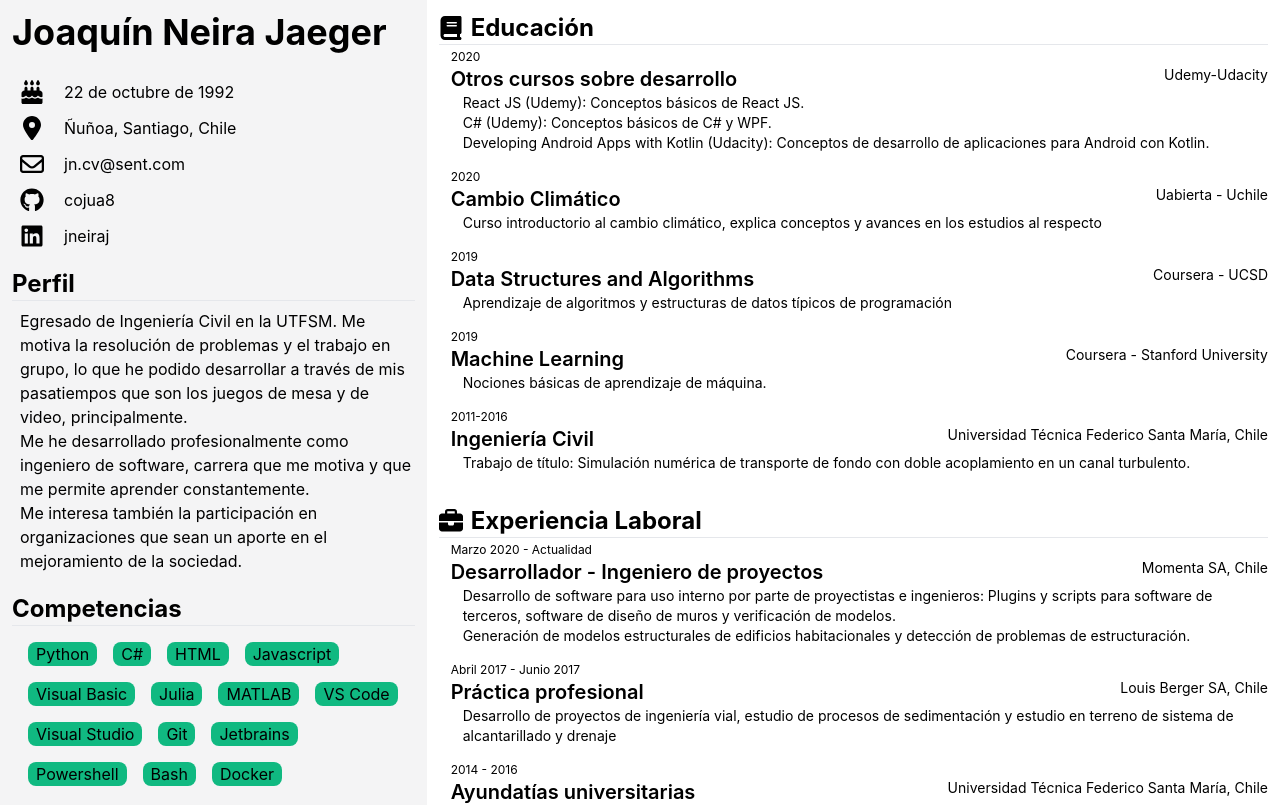
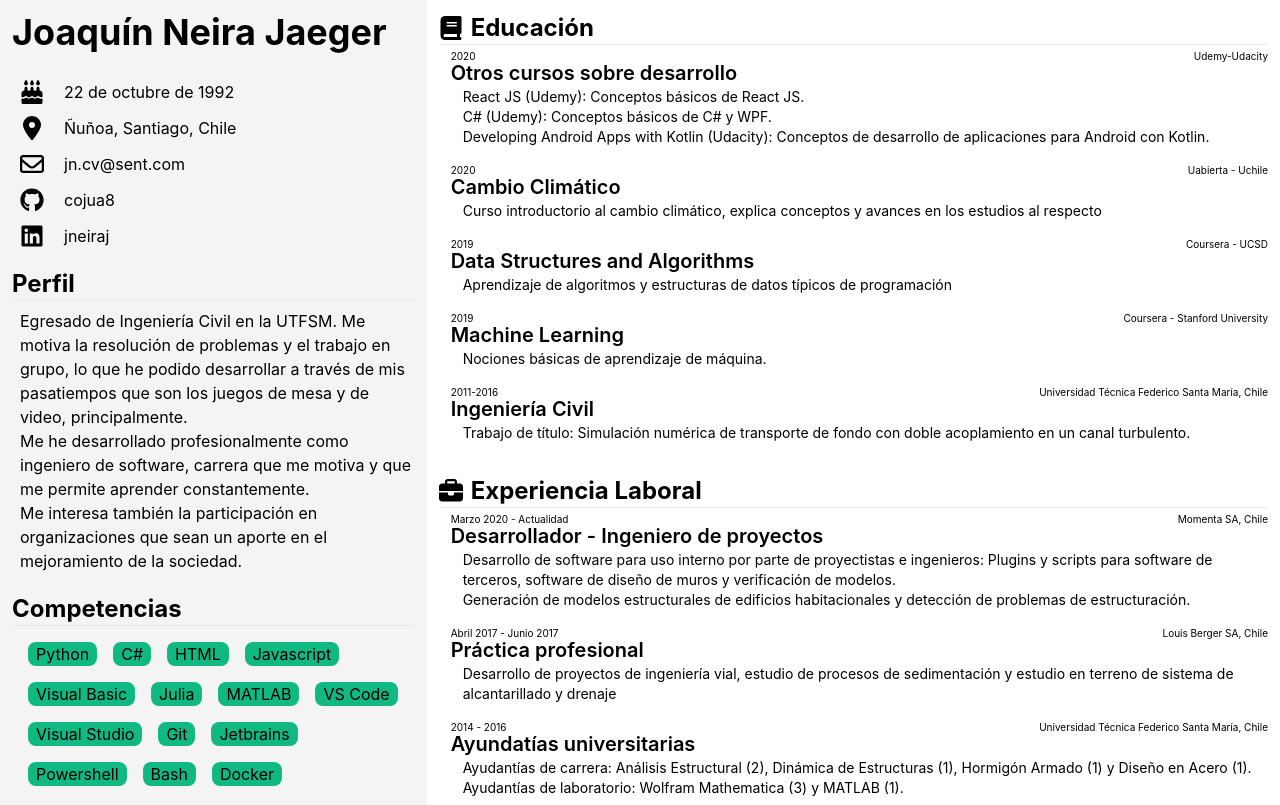
Before and after one commit to cojua8/CurriculumVitae, a React (Create React App) app: page / in a window 1280 px wide. Shown: the top 805 px of the page. Built offline with nearby package versions, Linux system fonts and the light colour scheme.

Commit message:
experience format

```diff
--- a/src/components/experience_components/ExperienceItem.tsx
+++ b/src/components/experience_components/ExperienceItem.tsx
@@ -17,13 +17,11 @@ const ExperienceItem = ({
 }: ExperienceItemProps) => {
   return (
     <div className="pl-3 pb-3 pt-1 hover:bg-zinc-100">
-      <p className="text-xs">
-        {dateTo ? `${dateFrom} -  ${dateTo}` : dateFrom}
+      <p className="flex flex-row items-center justify-between text-[10px] mb-[-5px]">
+        <p>{dateTo ? `${dateFrom} -  ${dateTo}` : dateFrom}</p>
+        <p>{company}</p>
       </p>
-      <div className="flex flex-row items-start justify-between">
-        <p className="text-xl font-semibold">{title}</p>
-        <p className="text-sm">{company}</p>
-      </div>
+      <p className="text-xl font-semibold">{title}</p>
       <ul className="ml-3">
         {activities.map(({ description }: ExperienceActivityProps) => {
           return <li className="text-sm">{description}</li>;
```
